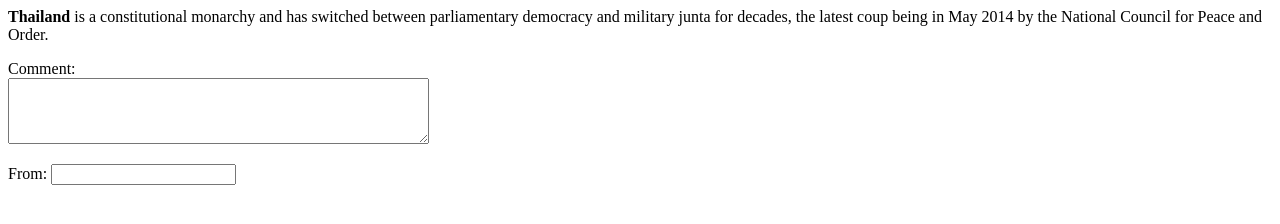
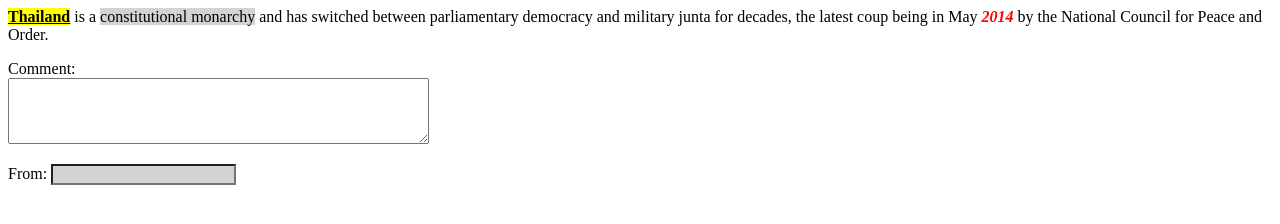
Before and after one commit to cs6620166/cs6620166.github.io, a plain HTML site: page Lab2/lab2no2.html in a window 1280 px wide. Drawn offline with Linux system fonts and the light colour scheme.

Commit message:
Update lab2no2.html

```diff
--- a/Lab2/lab2no2.html
+++ b/Lab2/lab2no2.html
@@ -2,7 +2,7 @@
 <html>
 <head>
     <meta charset="UTF-8">
-    <link rel="stylesheet" href="style.css">
+    <link rel="stylesheet" href="lab2no2 - style.css">
 </head>
 <body>
 <b class="yellow-bg">Thailand</b> is a <span class="gray-bg">constitutional monarchy</span> and has switched between parliamentary democracy and military junta for decades, the latest coup being in May <span id="year">2014</span> by the National Council for Peace and Order.
```
